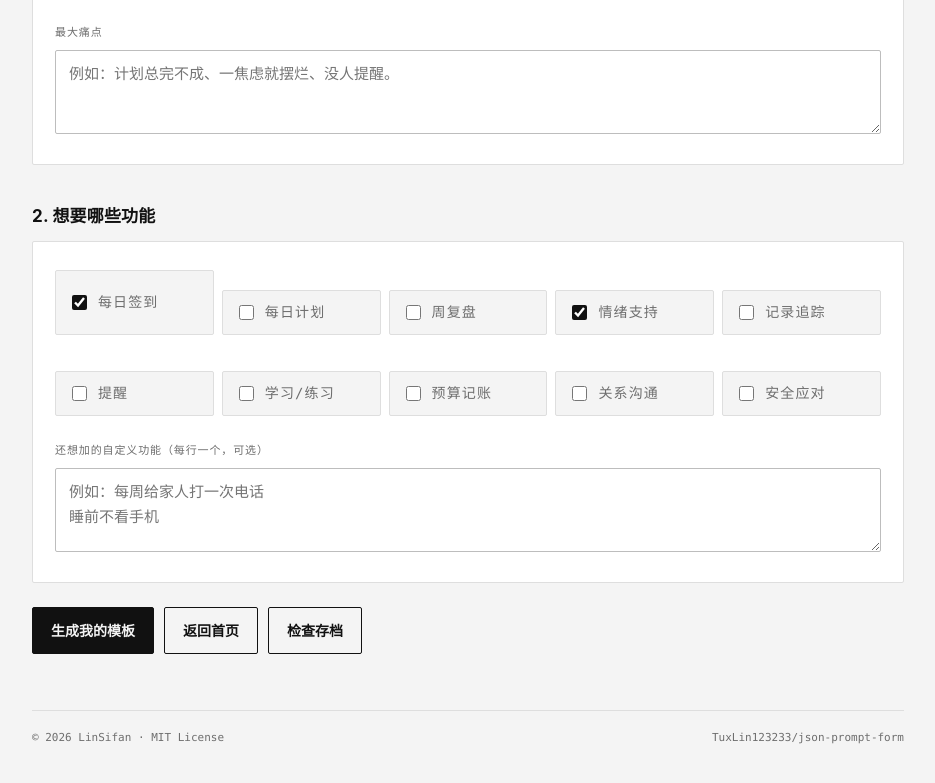
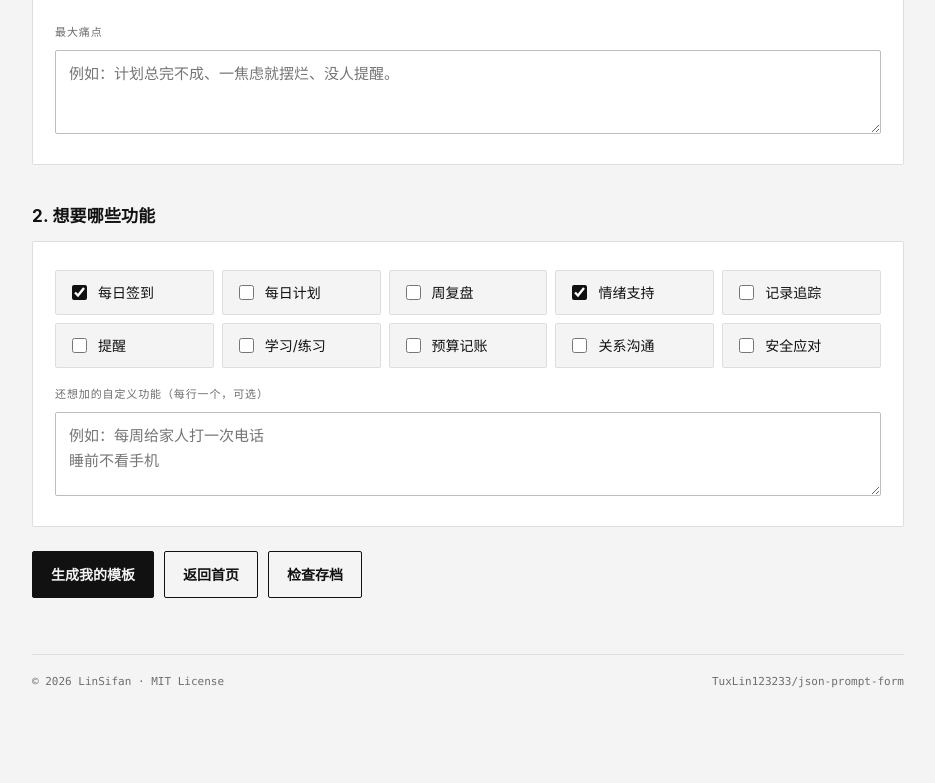
Before and after one commit to TuxLin123233/json-prompt-form, a plain HTML site: page builder.html in a window 1280 px wide. Shown: the part 730-1513 px from the top of the page, without its empty margins (172-1107 px from the left). Drawn offline with Linux system fonts and the light colour scheme.

Commit message:
修复自定义生成器功能选项高度不一致
- 通用 label 样式（margin / 等宽 / 大写 / 灰色）误伤 .check 选项标签，导致首个复选框比其它高
- 改为 label:not(.check)，使所有功能选项高度一致
- sw 缓存升到 jpf-v8

```diff
--- a/builder.html
+++ b/builder.html
@@ -57,12 +57,12 @@
   .hero p { margin: 0; max-width: 46em; color: var(--muted); font-size: 15px; }
   h2 { margin: 40px 0 14px; font-size: 17px; line-height: 1.3; letter-spacing: .01em; }
   .panel { background: var(--card); border: 1px solid var(--line); border-radius: 2px; padding: 22px; }
-  label {
+  label:not(.check) {
     display: block; margin: 20px 0 8px; font-family: var(--font-mono);
     font-size: 11px; font-weight: 500; letter-spacing: .08em;
     text-transform: uppercase; color: var(--muted);
   }
-  label:first-child { margin-top: 0; }
+  label:not(.check):first-child { margin-top: 0; }
   input[type=text], input[type=number], textarea {
     width: 100%; border: 1px solid var(--line-strong); border-radius: 2px;
     padding: 11px 13px; font-size: 15px; background: var(--card); color: var(--ink);
--- a/sw.js
+++ b/sw.js
@@ -1,4 +1,4 @@
-const CACHE = "jpf-v7";
+const CACHE = "jpf-v8";
 const CORE = [
   "./",
   "index.html",
```
